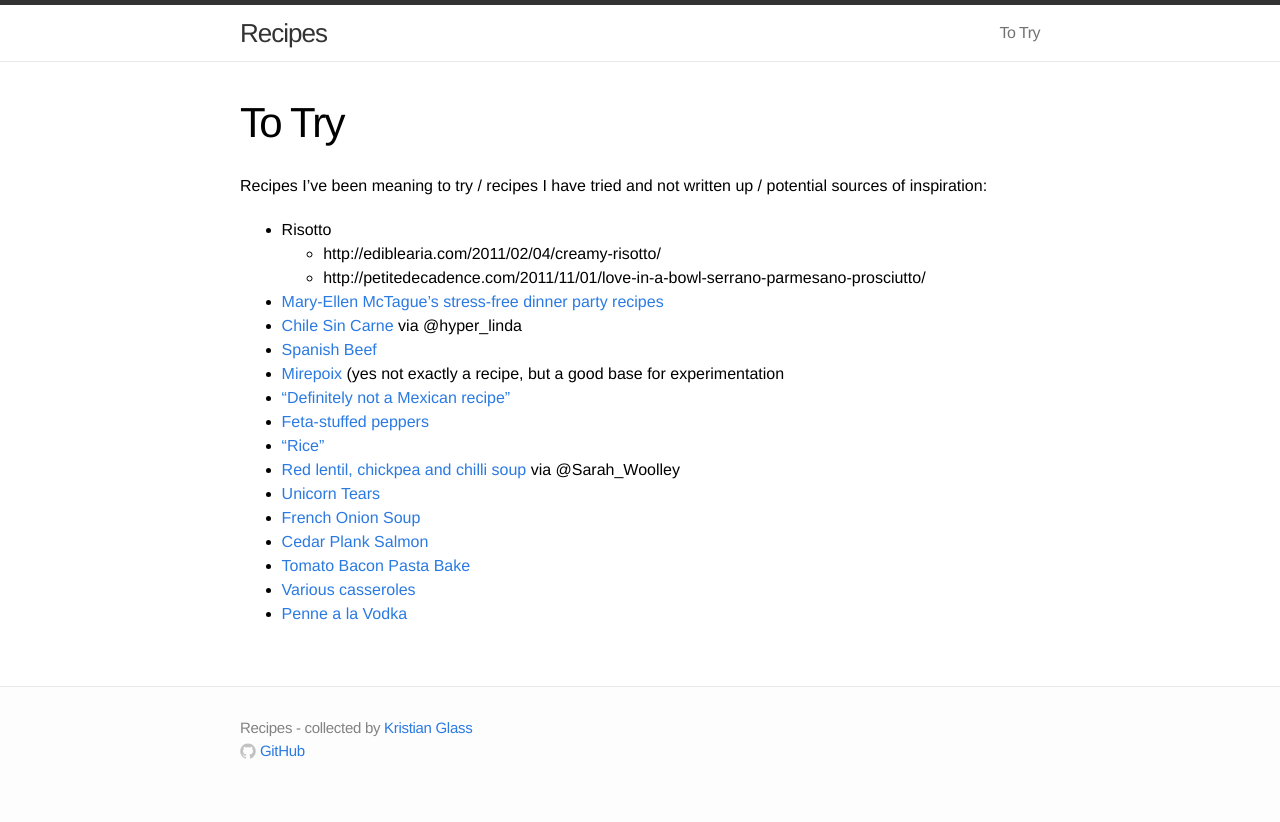
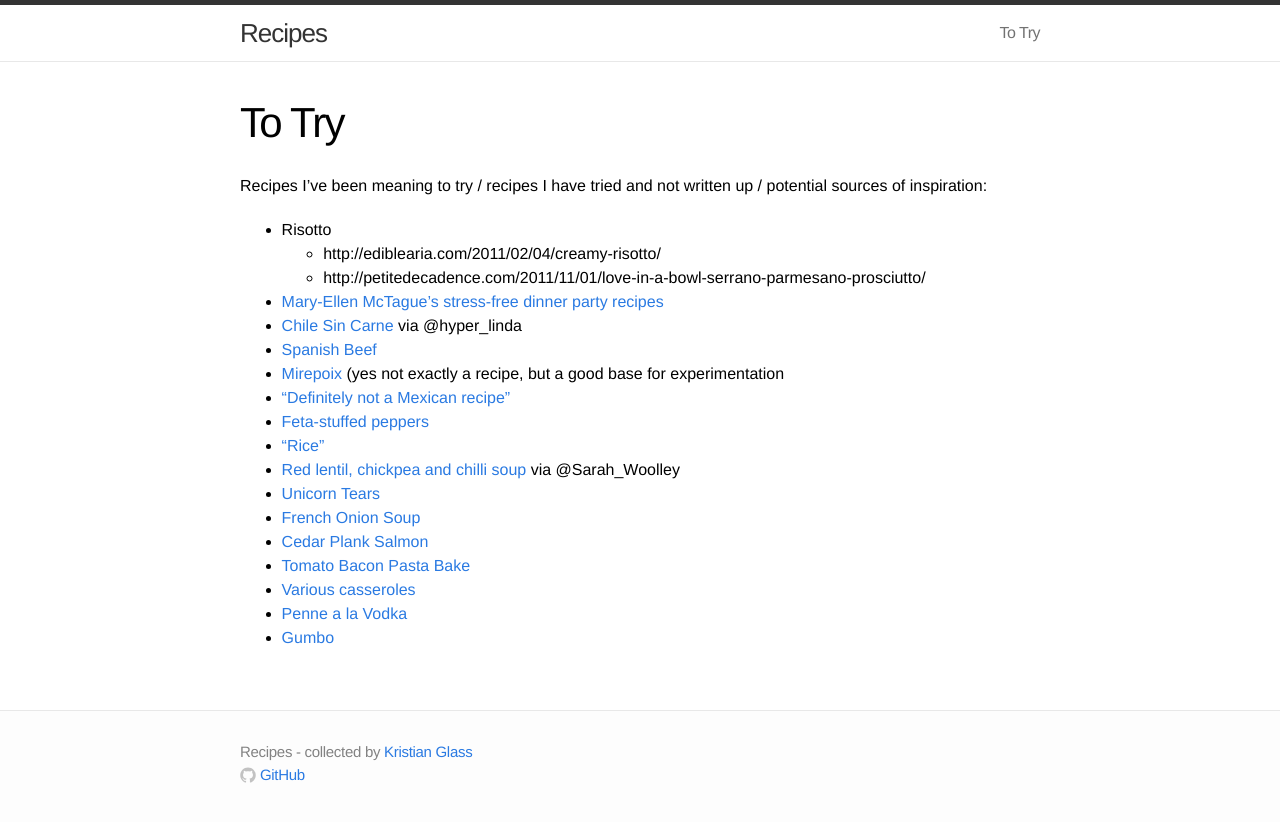
Before and after one commit to doismellburning/recipes, a Jekyll site: the page built from www/to-try.md, in a window 1280 px wide. Shown: the top 822 px of the page. Built offline with Jekyll 4.4.1, drawn with Linux system fonts in a browser that asks for light colours.

Commit message:
Added Gumbo to try

```diff
--- a/www/to-try.md
+++ b/www/to-try.md
@@ -22,3 +22,4 @@ Recipes I've been meaning to try / recipes I have tried and not written up / pot
 * [Tomato Bacon Pasta Bake](http://allrecipes.co.uk/recipe/32210/tomato-and-bacon-penne-pasta-bake.aspx)
 * [Various casseroles](https://www.reddit.com/r/Cooking/comments/2gag05/whats_your_go_to_casserole_recipe/)
 * [Penne a la Vodka](http://www.artofmanliness.com/2014/08/18/how-to-cook-with-booze-5-mouth-watering-alcohol-infused-recipes/)
+* [Gumbo](http://www.artofmanliness.com/2014/10/31/gumbo-yall-the-lowdown-on-making-this-louisana-classic/)
```
